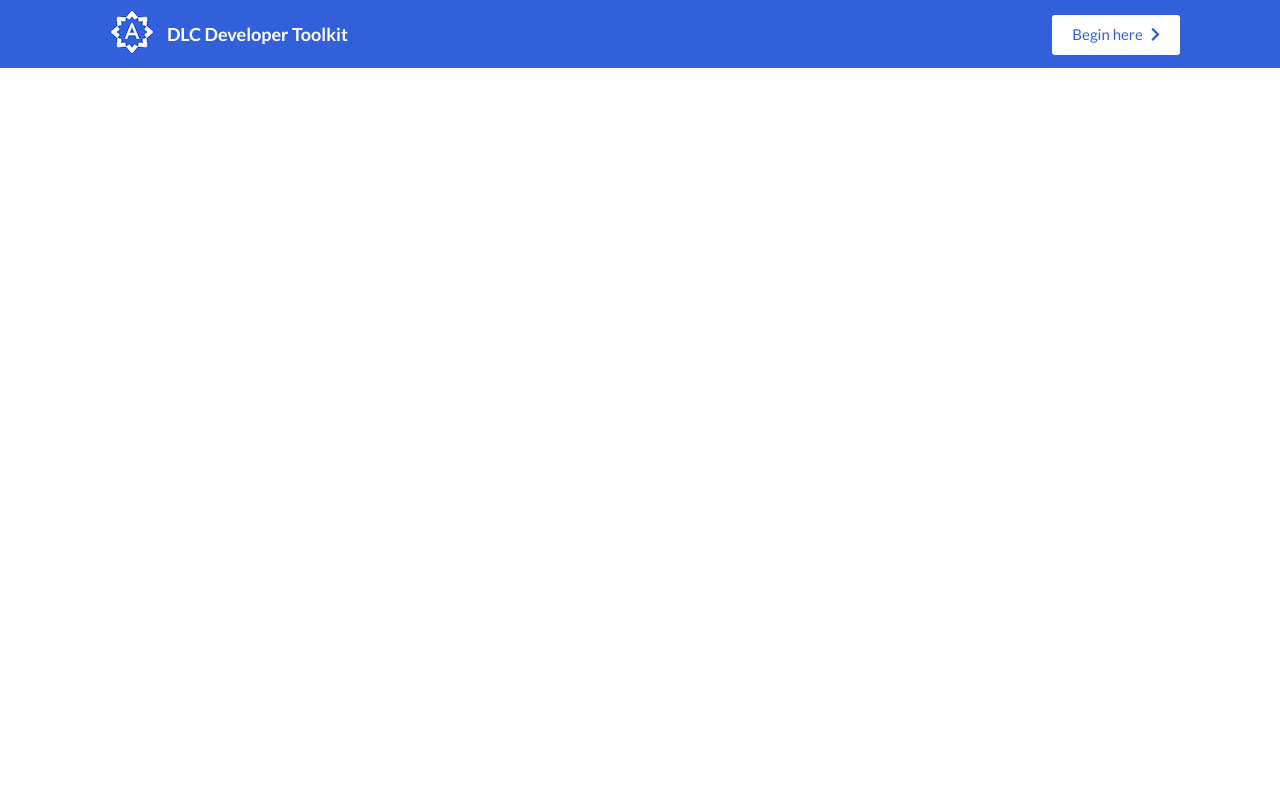
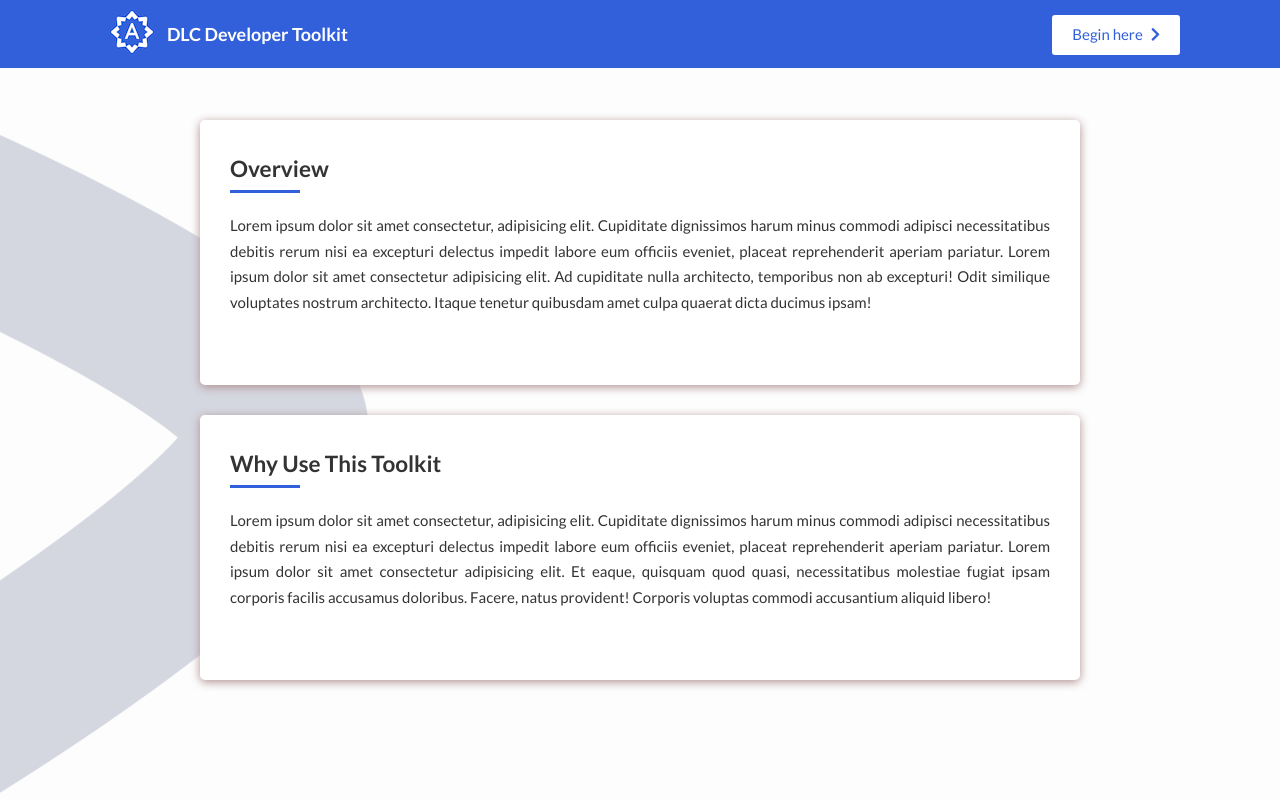
Before and after one commit to Chrismarcel/homestudy-ui, a website: page index.html in a window 1280 px wide. Drawn offline with Linux system fonts and the light colour scheme.

Commit message:
Implement homepage main section

```diff
--- a/index.html
+++ b/index.html
@@ -24,7 +24,32 @@
         <i class="btn--icon fas fa-chevron-right"></i>
     </a>
 </header>
-
+<main class="content">
+    <section class="card content__card">
+        <h2 class="content__header">Overview</h2>
+        <p class="content__text">
+            Lorem ipsum dolor sit amet consectetur, adipisicing elit. Cupiditate dignissimos
+            harum minus commodi adipisci necessitatibus debitis rerum nisi ea excepturi
+            delectus impedit labore eum officiis eveniet, placeat reprehenderit aperiam
+            pariatur. Lorem ipsum dolor sit amet consectetur adipisicing elit. Ad
+            cupiditate nulla architecto, temporibus non ab excepturi! Odit similique
+            voluptates nostrum architecto. Itaque tenetur quibusdam amet culpa quaerat
+            dicta ducimus ipsam!
+        </p>
+    </section>
+    <section class="card content__card">
+        <h2 class="content__header">Why Use This Toolkit</h2>
+        <p class="content__text">
+            Lorem ipsum dolor sit amet consectetur, adipisicing elit. Cupiditate dignissimos
+            harum minus commodi adipisci necessitatibus debitis rerum nisi ea excepturi
+            delectus impedit labore eum officiis eveniet, placeat reprehenderit aperiam
+            pariatur. Lorem ipsum dolor sit amet consectetur adipisicing elit. Et
+            eaque, quisquam quod quasi, necessitatibus molestiae fugiat ipsam corporis
+            facilis accusamus doloribus. Facere, natus provident! Corporis voluptas
+            commodi accusantium aliquid libero!
+        </p>
+    </section>
+</main>
 <footer>
 
 </footer>
--- a/sass/base/_typography.scss
+++ b/sass/base/_typography.scss
@@ -5,3 +5,7 @@ body {
     line-height: 1.7;
     color: $color-dark;
 }
+
+.content {
+    text-align: justify;
+}
--- a/sass/components/_buttons.scss
+++ b/sass/components/_buttons.scss
@@ -9,6 +9,6 @@
 
     &--icon {
         display: inline-block;
-        margin-left: 5px;
+        margin-left: .5rem;
     }
 }
--- /dev/null
+++ b/sass/components/_card.scss
@@ -0,0 +1,6 @@
+.card {
+    box-shadow: 0px 0.2rem 1rem #af8f8f;
+    padding: 3rem;
+    border-radius: .5rem;
+    background: $color-white;
+}
--- a/sass/layouts/_main.scss
+++ b/sass/layouts/_main.scss
@@ -0,0 +1,30 @@
+.content {
+    display: flex;
+    flex-wrap: wrap;
+    background: url('../../assets/img/background.png');
+    background-size: cover;
+    height: 100vh;
+    padding: 12rem 20rem;
+
+    &__card:not(:last-child) {
+        margin-bottom: 3rem;
+    }
+
+    &__header {
+        display: inline-block;
+        margin-bottom: 10px;
+        position: relative;
+    }
+
+    &__header::before {
+        content: '';
+        width: 7rem;
+        position: absolute;
+        bottom: -.5rem;
+        border-bottom: .3rem solid $color-primary;
+    }
+
+    &__text {
+        margin-top: 1.5rem;
+    }
+}
--- a/sass/main.scss
+++ b/sass/main.scss
@@ -10,7 +10,7 @@
 
 // Import Component files
 @import 'components/buttons';
-
+@import 'components/card';
 
 // Import Layout files
 @import 'layouts/header';
```
Also changed, not shown: assets/css/style.css.
